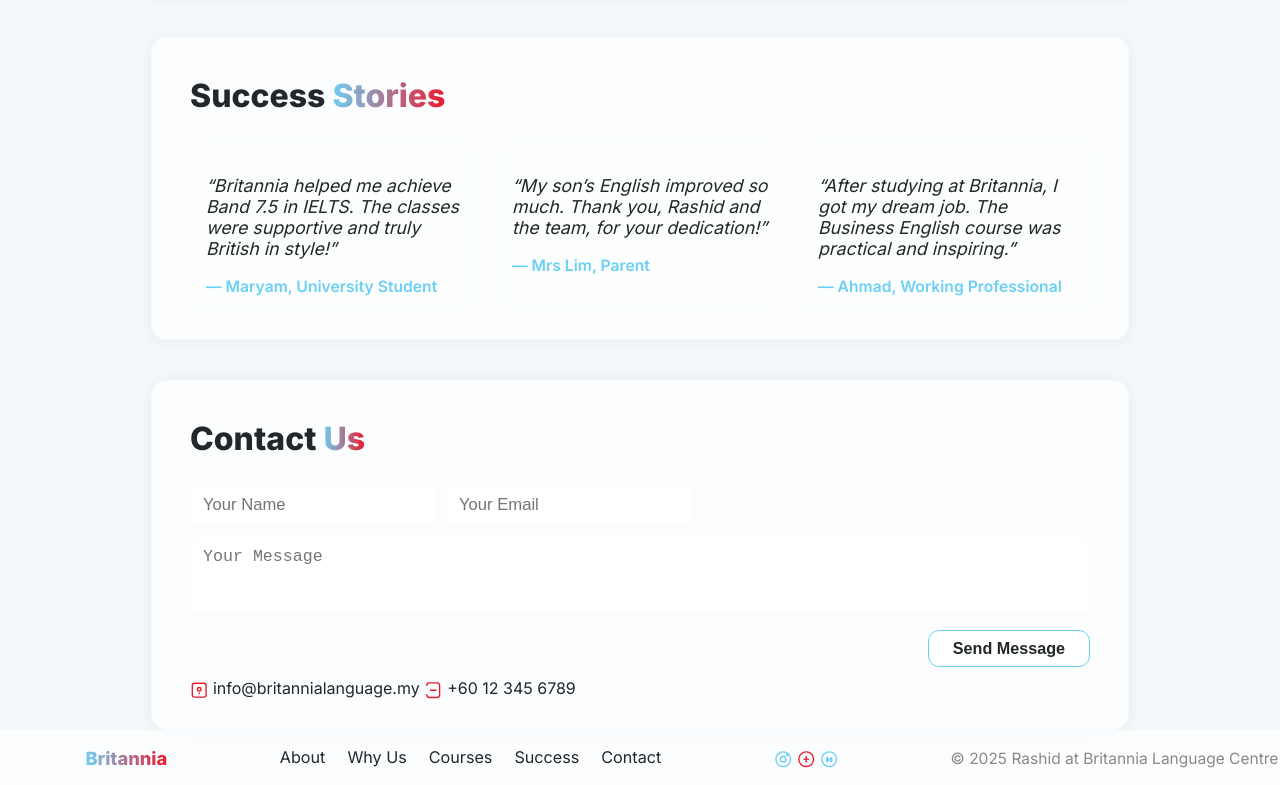
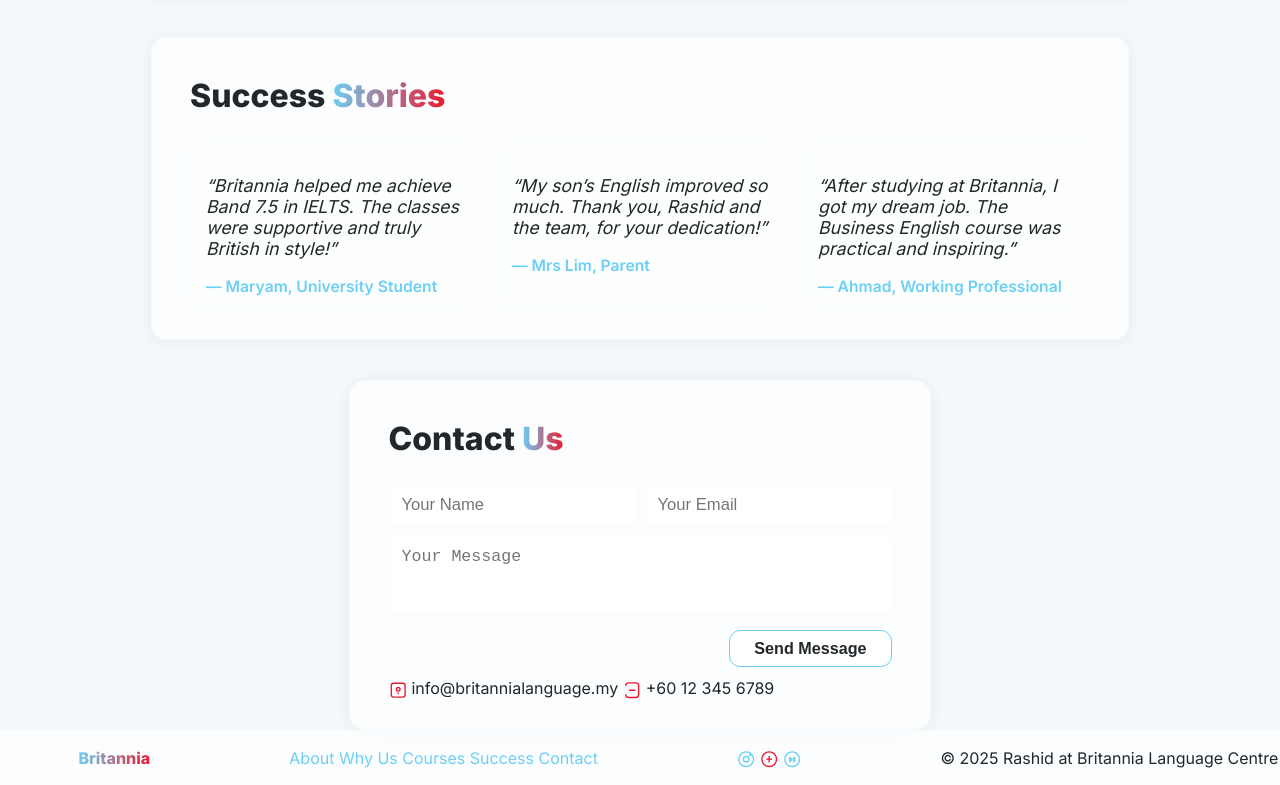
Before and after one commit to rasyidbejay/rashidatbritannia, a plain HTML site: page index.html in a window 1280 px wide. Shown: the part 1518-2303 px from the top of the page. Drawn offline with Linux system fonts and the light colour scheme.

Commit message:
Update style.css

```diff
--- a/css/style.css
+++ b/css/style.css
@@ -114,17 +114,26 @@ ul, ol { padding-left: 1.5em; }
 /* ==============================
   3. Footer (all pages)
 ============================== */
+body {
+  min-height: 100vh;
+  display: flex;
+  flex-direction: column;
+}
+
+.main-content {
+  flex: 1;  /* Add this class to your main container to push the footer down */
+}
+
 .glass-footer {
   background: var(--glass-bg);
   backdrop-filter: blur(var(--glass-blur));
-  -webkit-backdrop-filter: blur(var(--glass-blur));
   border-radius: 0;
-  width: 100vw;
   border-top: 1px solid var(--border);
   margin: 0;
   box-shadow: none;
+  width: 100vw;
+  padding: 0 3vw;
   min-height: 54px;
-  padding: 0 3vw;
   position: static;
 }
 .footer-content {
@@ -134,30 +143,6 @@ ul, ol { padding-left: 1.5em; }
   align-items: center;
   justify-content: space-between;
   height: 54px;
-}
-.footer-logo {
-  font-weight: 800;
-  display: flex;
-  align-items: center;
-  gap: 7px;
-  font-size: 1.14rem;
-  color: var(--text-main);
-}
-.footer-nav { display: flex; gap: 22px; }
-.footer-nav a {
-  color: var(--text-main);
-  font-size: 1.01rem;
-  border-bottom: 2px solid transparent;
-  padding-bottom: 1px;
-  transition: border 0.18s, color 0.17s;
-}
-.footer-nav a.active, .footer-nav a:hover {
-  border-bottom: 2px solid var(--blue);
-  color: var(--blue);
-}
-.footer-copy {
-  color: var(--text-light);
-  font-size: .97rem;
 }
 
 /* ==============================
```
